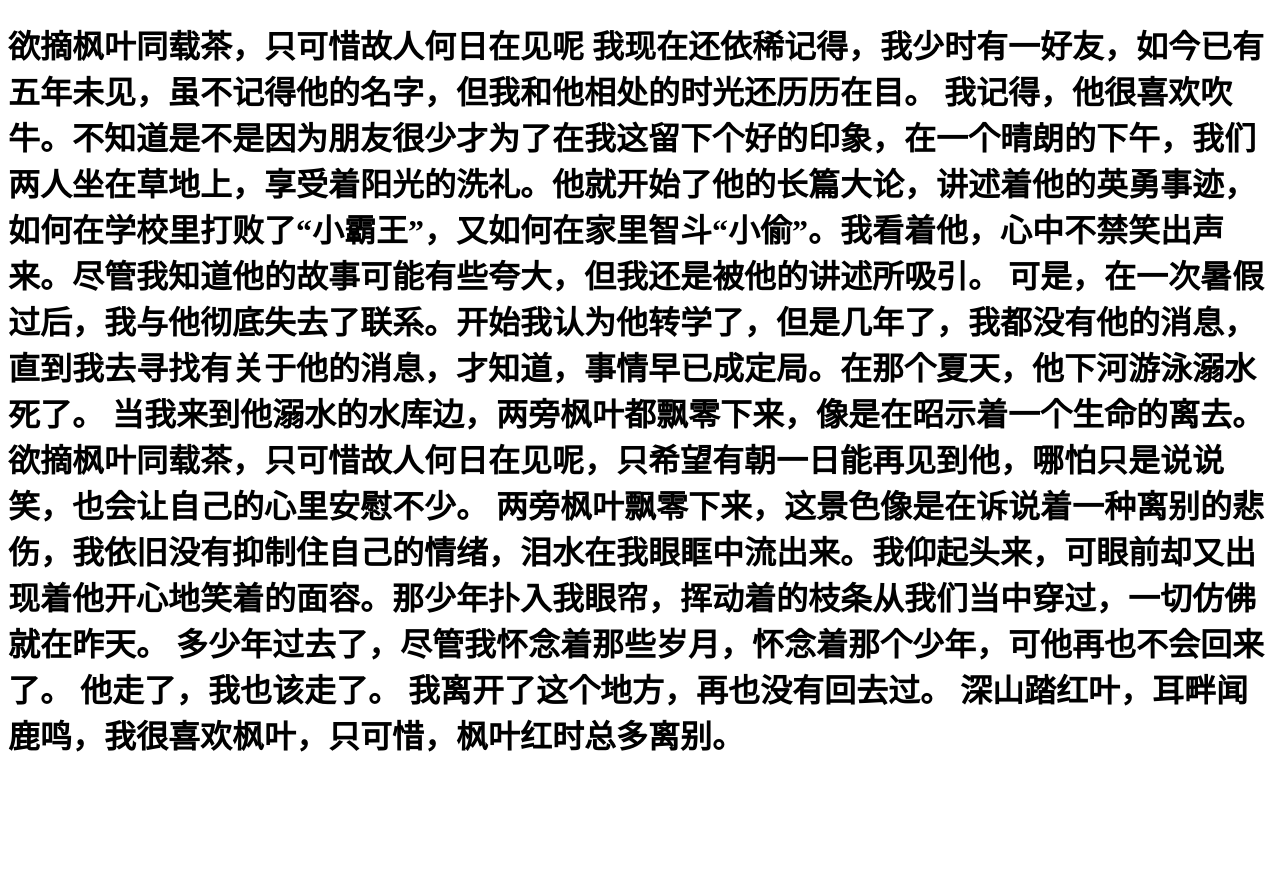
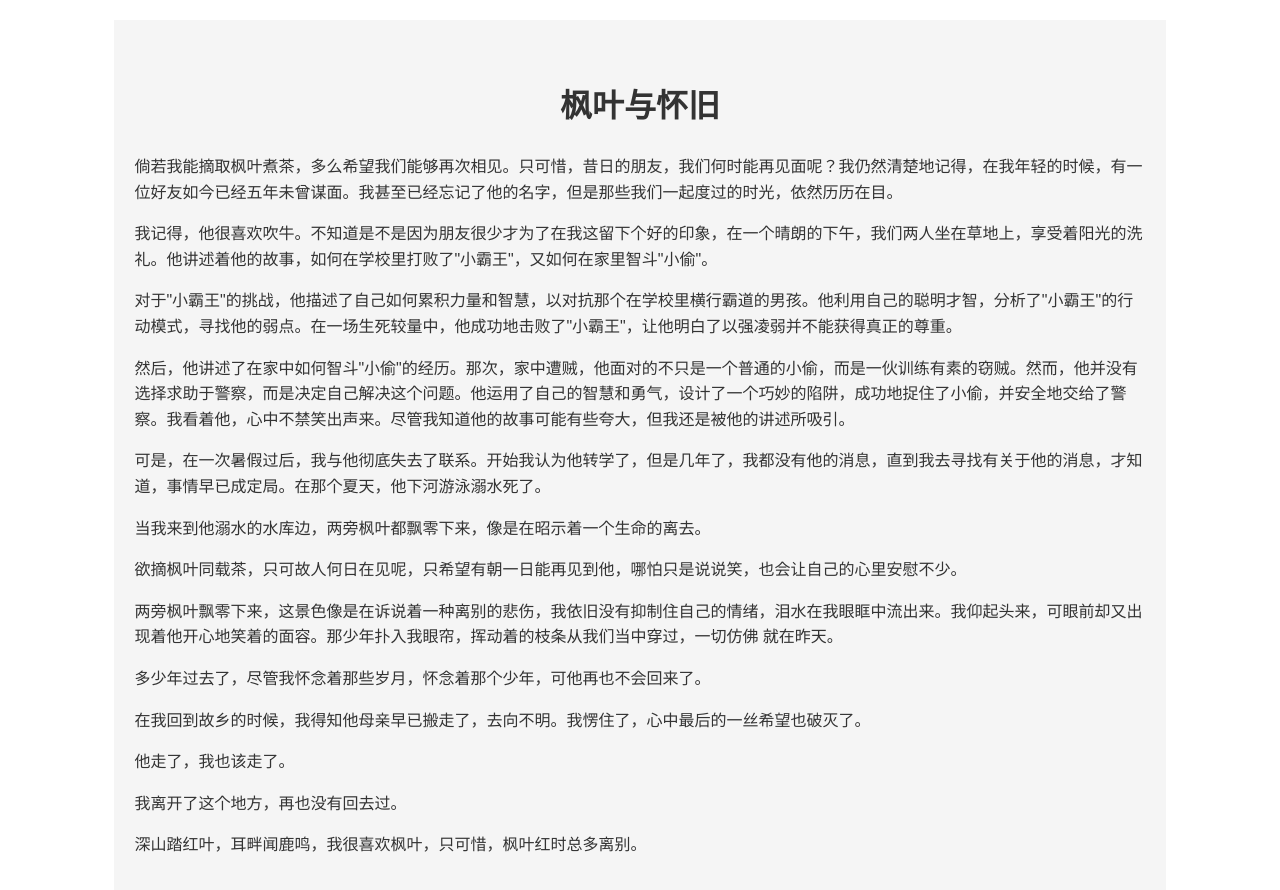
Before and after one commit to printwinter/printwinter.github.io, a plain HTML site: page index.html in a window 1280 px wide. Before the commit the page ends 800 px from the top, so only its background shows below. Drawn offline with Linux system fonts and the light colour scheme.

Commit message:
Update index.html

```diff
--- a/index.html
+++ b/index.html
@@ -1,19 +1,55 @@
 <!DOCTYPE html>
 <html>
 <head>
-<meta charset="utf-8">
-<title>printwinter.github.io</title>
+  <title>枫叶与怀旧</title>
+  <style>
+    body {
+      font-family: Arial, sans-serif;
+      line-height: 1.6;
+      color: #333;
+    }
+    .memories {
+      background-color: #f5f5f5;
+      padding: 20px;
+      margin: 20px auto;
+      width: 80%;
+    }
+    .title {
+      text-align: center;
+      padding-top: 20px;
+    }
+  </style>
 </head>
 <body>
-    <h1>欲摘枫叶同载茶，只可惜故人何日在见呢
-我现在还依稀记得，我少时有一好友，如今已有五年未见，虽不记得他的名字，但我和他相处的时光还历历在目。
-我记得，他很喜欢吹牛。不知道是不是因为朋友很少才为了在我这留下个好的印象，在一个晴朗的下午，我们两人坐在草地上，享受着阳光的洗礼。他就开始了他的长篇大论，讲述着他的英勇事迹，如何在学校里打败了“小霸王”，又如何在家里智斗“小偷”。我看着他，心中不禁笑出声来。尽管我知道他的故事可能有些夸大，但我还是被他的讲述所吸引。
-可是，在一次暑假过后，我与他彻底失去了联系。开始我认为他转学了，但是几年了，我都没有他的消息，直到我去寻找有关于他的消息，才知道，事情早已成定局。在那个夏天，他下河游泳溺水死了。
-当我来到他溺水的水库边，两旁枫叶都飘零下来，像是在昭示着一个生命的离去。
-欲摘枫叶同载茶，只可惜故人何日在见呢，只希望有朝一日能再见到他，哪怕只是说说笑，也会让自己的心里安慰不少。
-两旁枫叶飘零下来，这景色像是在诉说着一种离别的悲伤，我依旧没有抑制住自己的情绪，泪水在我眼眶中流出来。我仰起头来，可眼前却又出现着他开心地笑着的面容。那少年扑入我眼帘，挥动着的枝条从我们当中穿过，一切仿佛就在昨天。
-多少年过去了，尽管我怀念着那些岁月，怀念着那个少年，可他再也不会回来了。
-他走了，我也该走了。
-我离开了这个地方，再也没有回去过。
-深山踏红叶，耳畔闻鹿鸣，我很喜欢枫叶，只可惜，枫叶红时总多离别。</h1>
+  <div class="memories">
+    <h1 class="title">枫叶与怀旧</h1>
+    <p>
+      倘若我能摘取枫叶煮茶，多么希望我们能够再次相见。只可惜，昔日的朋友，我们何时能再见面呢？我仍然清楚地记得，在我年轻的时候，有一位好友如今已经五年未曾谋面。我甚至已经忘记了他的名字，但是那些我们一起度过的时光，依然历历在目。
+    </p>
+    <p>
+      我记得，他很喜欢吹牛。不知道是不是因为朋友很少才为了在我这留下个好的印象，在一个晴朗的下午，我们两人坐在草地上，享受着阳光的洗礼。他讲述着他的故事，如何在学校里打败了"小霸王"，又如何在家里智斗"小偷"。
+    </p>
+    <p>
+      对于"小霸王"的挑战，他描述了自己如何累积力量和智慧，以对抗那个在学校里横行霸道的男孩。他利用自己的聪明才智，分析了"小霸王"的行动模式，寻找他的弱点。在一场生死较量中，他成功地击败了"小霸王"，让他明白了以强凌弱并不能获得真正的尊重。
+    </p>
+    <p>
+      然后，他讲述了在家中如何智斗"小偷"的经历。那次，家中遭贼，他面对的不只是一个普通的小偷，而是一伙训练有素的窃贼。然而，他并没有选择求助于警察，而是决定自己解决这个问题。他运用了自己的智慧和勇气，设计了一个巧妙的陷阱，成功地捉住了小偷，并安全地交给了警察。我看着他，心中不禁笑出声来。尽管我知道他的故事可能有些夸大，但我还是被他的讲述所吸引。
+    </p>
+    <p>
+      可是，在一次暑假过后，我与他彻底失去了联系。开始我认为他转学了，但是几年了，我都没有他的消息，直到我去寻找有关于他的消息，才知道，事情早已成定局。在那个夏天，他下河游泳溺水死了。
+    </p>
+    <p>
+      当我来到他溺水的水库边，两旁枫叶都飘零下来，像是在昭示着一个生命的离去。
+    </p>
+    <p>
+      欲摘枫叶同载茶，只可故人何日在见呢，只希望有朝一日能再见到他，哪怕只是说说笑，也会让自己的心里安慰不少。
+    </p>
+    <p>两旁枫叶飘零下来，这景色像是在诉说着一种离别的悲伤，我依旧没有抑制住自己的情绪，泪水在我眼眶中流出来。我仰起头来，可眼前却又出现着他开心地笑着的面容。那少年扑入我眼帘，挥动着的枝条从我们当中穿过，一切仿佛 就在昨天。</p>
+    <p>多少年过去了，尽管我怀念着那些岁月，怀念着那个少年，可他再也不会回来了。</p>
+    <p>在我回到故乡的时候，我得知他母亲早已搬走了，去向不明。我愣住了，心中最后的一丝希望也破灭了。</p>
+    <p>他走了，我也该走了。</p>
+    <p>我离开了这个地方，再也没有回去过。</p>
+    <p>深山踏红叶，耳畔闻鹿鸣，我很喜欢枫叶，只可惜，枫叶红时总多离别。</p>
+  </div>
 </body>
+</html>
```
